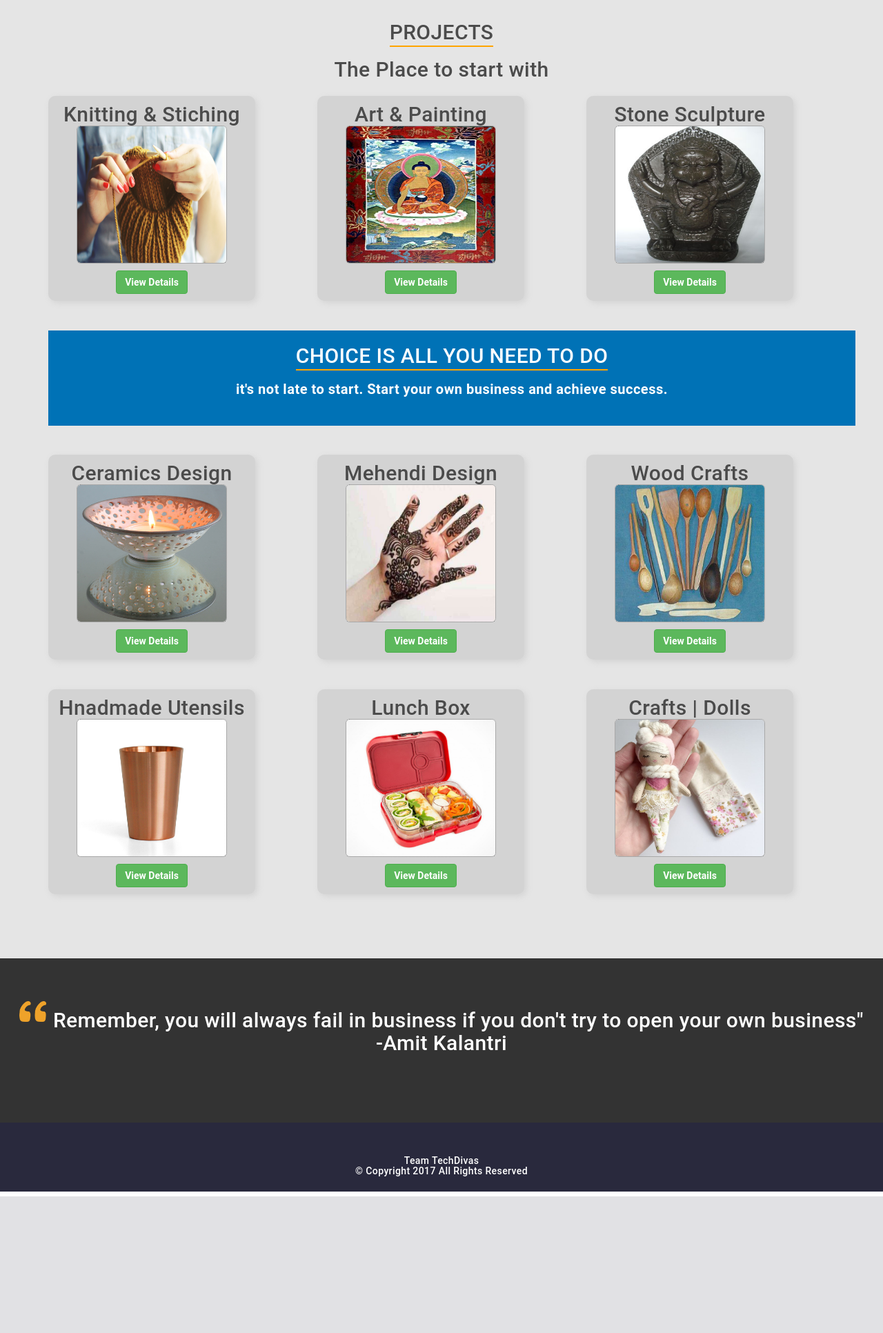
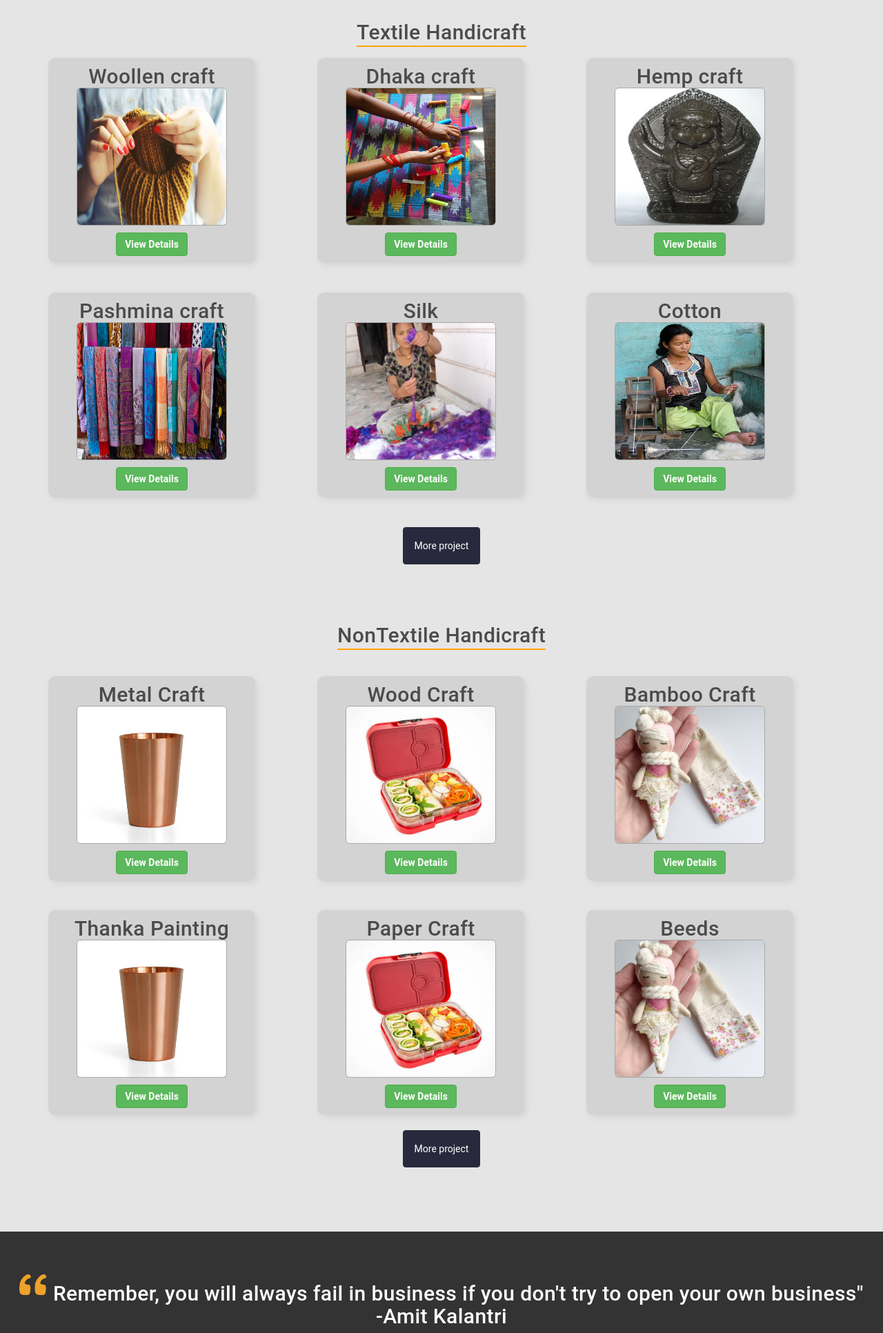
Before and after one commit to Sumnima1996/CraftBazzar, a Django app: page /project/ in a window 1280 px wide. Shown: the part 100-2032 px from the top of the page at 69% size. Before the commit the page ends 1834 px from the top, so only its background shows below. Run offline with Django 3.2, Linux system fonts and the light colour scheme; some libraries are stand-ins or nearby versions.

Commit message:
market and project edited

```diff
--- a/home/templates/project.html
+++ b/home/templates/project.html
@@ -14,83 +14,111 @@
 
 <div class="container-fluid space one">
 	 <div class="container">
-	 	<h1 class="text-center"><u> PROJECTS</u></h1><br>
-		<h2 class="text-center">The Place to start with</h2><br>
+	 	<h1 class="text-center"><u> Textile Handicraft </u></h1><br>
+
 		 	<div class="row">
 				<div class="col-md-4">
 					<div class="phome text-center">
-						<h2>Knitting & Stiching</h2>
+						<h2>Woollen craft</h2>
 						<img src="{% static 'images/knitting.jpg' %}" class="img-rounded proj" ><br>
 						<a href="{% url 'knitting' %}"><button class="btn 	btn-success"><strong><b>View Details</b></strong></button></a>
 					</div>
 				</div>
 				<div class="col-md-4">
 					<div class="phome text-center">
-						<h2>Art & Painting</h2>
-						<img src="{% static 'images/tankha.jpg' %}" class="img-rounded proj" ><br>
+						<h2>Dhaka craft </h2>
+						<img src="{% static 'images/dhakap.jpg' %}" class="img-rounded proj" ><br>
 						<a href="project-knitting.html"><button class="btn 	btn-success"><strong><b>View Details</b></strong></button></a>
 					</div>
 				</div>
 				<div class="col-md-4">
 					<div class="phome text-center">
-						<h2>Stone Sculpture</h2>
+						<h2>Hemp craft</h2>
 						<img src="{% static 'images/18.jpg' %}" class="img-rounded proj" ><br>
 						<a href="project-knitting.html"><button class="btn 	btn-success"><strong><b>View Details</b></strong></button></a>
 					</div>
 				</div>
-			</div><br><br>
-			<div class="container space one text-container ">
-	<h1 class="text-center"><u> CHOICE IS ALL YOU NEED TO DO </u></h1><br>
-	<h4>it's not late to start. Start your own business and achieve success.	</h4><br>
+				</div><br><br>
 
-	</div><br><br>
+				<div class="row">
 
-			<div class="row">
 				<div class="col-md-4">
 					<div class="phome text-center">
-						<h2>Ceramics Design</h2>
-						<img src="{% static 'images/ceramic.jpg' %}" class="img-rounded proj" ><br>
+						<h2>Pashmina craft</h2>
+						<img src="{% static 'images/pashminap.png' %}" class="img-rounded proj" ><br>
 						<a href="project-knitting.html"><button class="btn 	btn-success"><strong><b>View Details</b></strong></button></a>
 					</div>
 				</div>
 				<div class="col-md-4">
 					<div class="phome text-center">
-						<h2>Mehendi Design</h2>
-						<img src="{% static 'images/mehendi.jpg' %}" class="img-rounded proj" ><br>
+						<h2>Silk </h2>
+						<img src="{% static 'images/silkp.jpeg' %}" class="img-rounded proj" ><br>
 						<a href="project-knitting.html"><button class="btn 	btn-success"><strong><b>View Details</b></strong></button></a>
 					</div>
 				</div>
 				<div class="col-md-4">
 					<div class="phome text-center">
-						<h2>Wood Crafts</h2>
-						<img src="{% static 'images/handmadeutensils.jpg' %}" class="img-rounded proj" ><br>
+						<h2>Cotton</h2>
+						<img src="{% static 'images/cottonP.jpg' %}" class="img-rounded proj" ><br>
 						<a href="project-knitting.html"><button class="btn 	btn-success"><strong><b>View Details</b></strong></button></a>
-					</div>
+					</div><br>
+
+
 				</div>
-			</div><br><br>
+
+			</div><br>
+			<center><button type="button" class="btn btn-danger" style="background-color:#29293d ; border-color: #29293d ; color:white; padding:16px;">More project</button></center><br><br><br>
+			<br>
+
+            <h1 class="text-center"><u>NonTextile Handicraft </u></h1><br><br>
 			<div class="row">
 				<div class="col-md-4">
 					<div class="phome text-center">
-						<h2>Hnadmade Utensils</h2>
+						<h2>Metal Craft</h2>
 						<img src="{% static 'images/pot.jpg' %}" class="img-rounded proj" ><br>
 						<a href="project-knitting.html"><button class="btn 	btn-success"><strong><b>View Details</b></strong></button></a>
 					</div>
 				</div>
 				<div class="col-md-4">
 					<div class="phome text-center">
-						<h2>Lunch Box</h2>
+						<h2>Wood Craft</h2>
 						<img src="{% static 'images/Lunchbox.jpg' %}" class="img-rounded proj" ><br>
 						<a href="project-knitting.html"><button class="btn 	btn-success"><strong><b>View Details</b></strong></button></a>
 					</div>
 				</div>
 				<div class="col-md-4">
 					<div class="phome text-center">
-						<h2>Crafts | Dolls</h2>
+						<h2>Bamboo Craft</h2>
 						<img src="{% static 'images/doll.jpg' %}" class="img-rounded proj" ><br>
 						<a href="project-knitting.html"><button class="btn 	btn-success"><strong><b>View Details</b></strong></button></a>
 					</div>
 				</div>
 			</div><br><br>
+
+			<div class="row">
+				<div class="col-md-4">
+					<div class="phome text-center">
+						<h2>Thanka Painting</h2>
+						<img src="{% static 'images/pot.jpg' %}" class="img-rounded proj" ><br>
+						<a href="project-knitting.html"><button class="btn 	btn-success"><strong><b>View Details</b></strong></button></a>
+					</div>
+				</div>
+				<div class="col-md-4">
+					<div class="phome text-center">
+						<h2>Paper Craft</h2>
+						<img src="{% static 'images/Lunchbox.jpg' %}" class="img-rounded proj" ><br>
+						<a href="project-knitting.html"><button class="btn 	btn-success"><strong><b>View Details</b></strong></button></a>
+					</div>
+				</div>
+				<div class="col-md-4">
+					<div class="phome text-center">
+						<h2>Beeds</h2>
+						<img src="{% static 'images/doll.jpg' %}" class="img-rounded proj" ><br>
+						<a href="project-knitting.html"><button class="btn 	btn-success"><strong><b>View Details</b></strong></button></a>
+					</div>
+				</div>
+			</div><br>
+			<center><button type="button"  class="btn btn-danger" style="background-color:#29293d ; border-color: #29293d ; color:white; padding:16px;">More project</button></center><br><br>
 	 </div>
 </div>
 <div class="container-fluid height space pebbless text-center"><br><br>
```
Also changed, not shown: home/templates/market.html (+15 -11 lines), home/static/images/1.jpg (deleted), home/static/images/cottonP.jpg (added), home/static/images/dhakap.jpg (added), home/static/images/iteam 5.jpg (added), home/static/images/iteam2.jpg (added), home/static/images/iteam3.png (added), home/static/images/item 4.jpg (added), home/static/images/item1.jpg (added), home/static/images/pashminap.png (added), home/static/images/silkp.jpeg (added).
